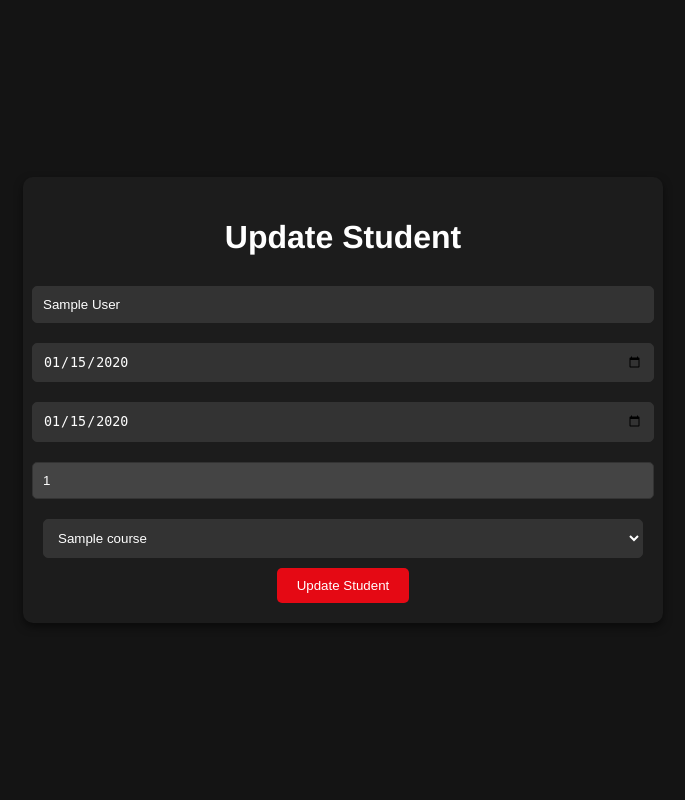
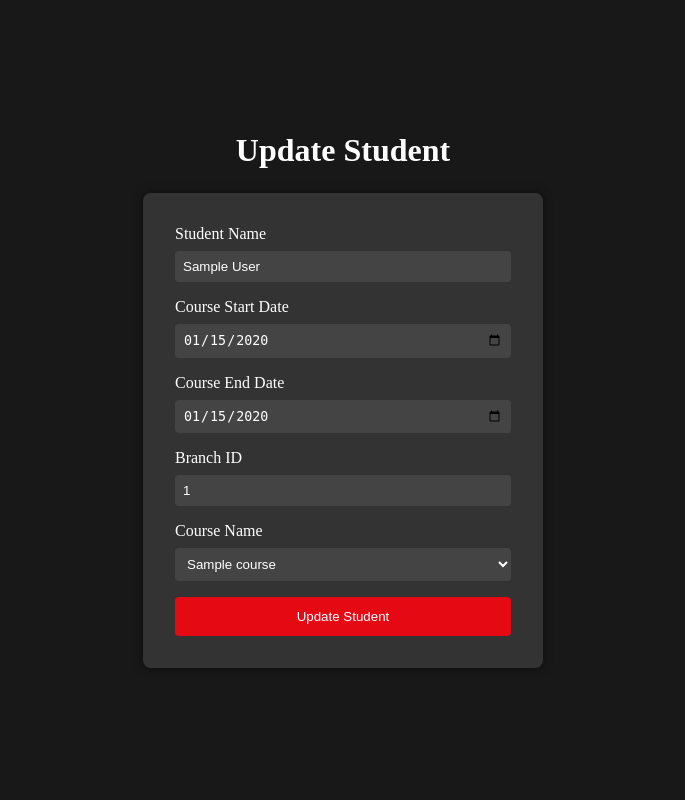
Before and after one commit to Uday16102000/OnboardPortalApp, a Django app: page /onboard/1/edit-student/ in a window 1280 px wide. Shown: the whole page, without its empty margins (297-982 px from the left). Run offline with Django 4.2, Linux system fonts and the light colour scheme; tables that the repository leaves empty hold one stand-in row (values such as "Sample post").

Commit message:
added form label

```diff
--- a/onboardportalapp/static/onboardportalapp/student.css
+++ b/onboardportalapp/static/onboardportalapp/student.css
@@ -1,83 +1,68 @@
-body, html {
+.container {
+    display: flex;
+    flex-direction: column;
+    align-items: center;
+    justify-content: center;
+    height: 100vh;
+    background-color: #181818;
+}
+* {
     margin: 0;
     padding: 0;
-    width: 100%;
-    height: 100%;
-    background-color: #141414;
-    color: #fff;
-    font-family: 'Helvetica Neue', Helvetica, Arial, sans-serif;
-    display: flex;
-    justify-content: center;
-    align-items: center;
+    box-sizing: border-box;
 }
 
-.container {
-    width: 90%;
-    max-width: 600px;
-    margin: auto;
-    padding: 20px;
-    background-color: #1c1c1c;
-    border-radius: 10px;
-    box-shadow: 0 4px 8px rgba(0, 0, 0, 0.5);
-    text-align: center;
+html, body {
+    height: 100%;
+    margin: 0;
+    padding: 0;
+    overflow: hidden;  /* Prevent scrolling */
 }
-
 .title {
-    font-size: 2em;
-    margin-bottom: 20px;
+    color: #fff;
+    font-size: 2rem;
+    margin-bottom: 1.5rem;
 }
 
 .student-form {
+    background-color: #333;
+    padding: 2rem;
+    border-radius: 8px;
+    box-shadow: 0 0 10px rgba(0, 0, 0, 0.5);
+    max-width: 400px;
+    width: 100%;
+}
+
+.form-group {
+    margin-bottom: 1rem;
     display: flex;
     flex-direction: column;
-    align-items: center;
+}
+
+label {
+    color: #fff;
+    margin-bottom: 0.5rem;
 }
 
 .input-field {
+    padding: 0.5rem;
+    border-radius: 4px;
+    border: none;
+    background-color: #444;
+    color: #fff;
     width: 100%;
-    padding: 10px;
-    margin: 10px 0;
-    border: 1px solid #333;
-    border-radius: 5px;
-    background-color: #333;
-    color: #fff;
-}
-
-.input-field[readonly] {
-    background-color: #444;
 }
 
 .submit-btn {
-    padding: 10px 20px;
-    border: none;
-    border-radius: 5px;
     background-color: #e50914;
     color: #fff;
+    padding: 0.75rem;
+    border: none;
+    border-radius: 4px;
     cursor: pointer;
-    transition: background-color 0.3s;
+    width: 100%;
 }
 
 .submit-btn:hover {
-    background-color: #f6121d;
+    background-color: #b00610;
 }
-
-@media (max-width: 600px) {
-    .container {
-        width: 95%;
-        padding: 15px;
-    }
-
-    .title {
-        font-size: 1.5em;
-        margin-bottom: 15px;
-    }
-
-    .input-field {
-        padding: 8px;
-        margin: 8px 0;
-    }
-
-    .submit-btn {
-        padding: 8px 16px;
-    }
-}
--- a/onboardportalapp/templates/onboardportalapp/student.html
+++ b/onboardportalapp/templates/onboardportalapp/student.html
@@ -13,34 +13,60 @@
         <h1 class="title">Update Student</h1>
         <form method="POST" action="{% url 'onboard:updateStudent' student.id %}" class="student-form">
             {% csrf_token %}
+            <div class="form-group">
+                <label for="student_name">Student Name</label>
                 <input type="text" name="student_name" value="{{student.student_name}}" placeholder="Enter student name" class="input-field">
+            </div>
+            <div class="form-group">
+                <label for="start_date">Course Start Date</label>
                 <input type="date" name="start_date" value="{{ student.start_Date|date:'Y-m-d' }}" class="input-field">
+            </div>
+            <div class="form-group">
+                <label for="end_date">Course End Date</label>
                 <input type="date" name="end_date" value="{{ student.end_Date|date:'Y-m-d' }}" class="input-field">
-
+            </div>
+            <div class="form-group">
+                <label for="branch_id">Branch ID</label>
                 <input type="text" value="{{student.branch_id}}" name="branch_id" class="input-field" readonly>
-
+            </div>
+            <div class="form-group">
+                <label for="course_name">Course Name</label>
                 <select name="course_name" class="input-field">
                     {% for c in course_list %}
                         <option value="{{ c.id }}" {% if c in course_student %}selected{% endif %}>{{ c.course_name }}</option>
                     {% endfor %}
                 </select>
+            </div>
             <input type="submit" value="Update Student" class="submit-btn">
         </form>
         {% else %}
         <h1 class="title">Add Student</h1>
         <form method="POST" action="{% url 'onboard:saveStudent' %}" class="student-form">
             {% csrf_token %}
-
-            <label class="label-align" for="student_name">Student Name</label>
+            <div class="form-group">
+                <label for="student_name">Student Name</label>
                 <input type="text" name="student_name" placeholder="Enter student name" class="input-field">
+            </div>
+            <div class="form-group">
+                <label for="start_date">Course Start Date</label>
                 <input type="date" name="start_date" value="start_date" class="input-field">
+            </div>
+            <div class="form-group">
+                <label for="end_date">Course End Date</label>
                 <input type="date" name="end_date" value="end_date" class="input-field">
+            </div>
+            <div class="form-group">
+                <label for="branch_id">Branch ID</label>
                 <input type="text" value="{{branch_id}}" name="branch_id" class="input-field" readonly>
+            </div>
+            <div class="form-group">
+                <label for="course_name">Course Name</label>
                 <select name="course_name" class="input-field" >
                     {% for c in course_list %}
                     <option value="{{ c.id }}">{{ c.course_name }}</option>
                     {% endfor %}
                 </select>
+            </div>
             <input type="submit" value="Add Student" class="submit-btn">
         </form>
         {% endif %}
--- a/onboardportalapp/urls.py
+++ b/onboardportalapp/urls.py
@@ -27,5 +27,5 @@ urlpatterns=[
     path("<course_id>/update-course",views.updateCourse,name="updateCourse"),
     path("<course_id>/delete-course/",views.deleteCourse,name="deleteCourse"),
 
-    path("signIn/",views.signIn,name="signIn")
+    path("admin/",views.signIn,name="signIn")
 ]
--- a/onboardportalapp/views.py
+++ b/onboardportalapp/views.py
@@ -88,7 +88,6 @@ def saveStudent(request):
      try:
         branch = Branch.objects.get(pk=branch_id)
      except Branch.DoesNotExist:
-         # Handle the case where the branch does not exist
         branch = None
 
 
@@ -116,7 +115,6 @@ def saveStaff(request):
     try:
        branch = Branch.objects.get(pk=branch_id)
     except Branch.DoesNotExist:
-         # Handle the case where the branch does not exist
         branch = None
 
     staff=Staff()
```
Also changed, not shown: onboardportalapp/static/onboardportalapp/staff.css (+50 -67 lines), onboardportalapp/templates/onboardportalapp/staff.html (+34 -3 lines). Lines whose indentation alone changed are shown as unchanged.
